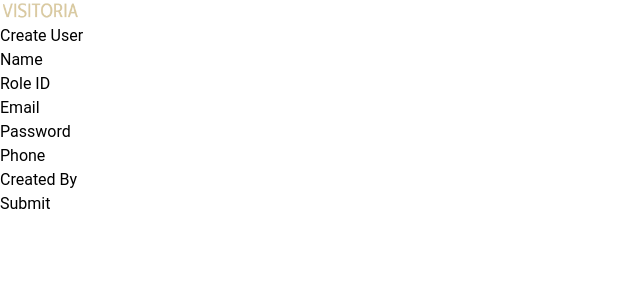
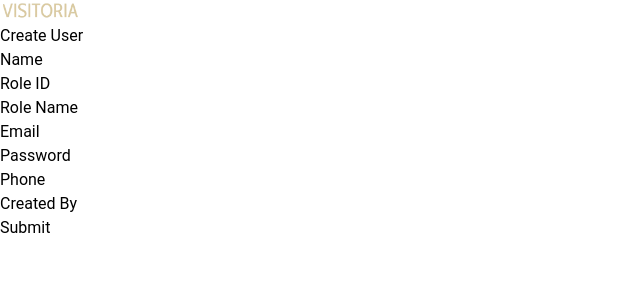
Before and after one commit to Rushi-Nikam/Visitor_management_system, a React (Vite) app in the folder Vistoria/: page /register in a window 1280 px wide. Shown: the top 300 px of the page, without its empty margins (0-640 px from the left). Built offline with nearby package versions, Linux system fonts and the light colour scheme; what @react-pdf/renderer would draw is missing.

Commit message:
add require field

```diff
--- a/Vistoria/src/Component/UserForm.jsx
+++ b/Vistoria/src/Component/UserForm.jsx
@@ -7,6 +7,7 @@ const UserForm = () => {
     email: '',
     password: '',
     phone: '',
+    role_name: '',
     created_by: '',
   });
 
@@ -45,10 +46,10 @@ const UserForm = () => {
         setFormData({
           name: '',
           roleid: '',
-
           email: '',
           password: '',
           phone: '',
+          role_name: '',
           created_by: '',
         }); // Reset the form
       } else {
@@ -81,6 +82,16 @@ const UserForm = () => {
             type="text"
             name="roleid"
             value={formData.roleid}
+            onChange={handleChange}
+            className="w-full p-2 border border-gray-300 rounded-md focus:outline-none focus:ring-2 focus:ring-blue-500"
+          />
+        </div>
+        <div>
+          <label className="block text-gray-700 font-medium mb-2">Role Name</label>
+          <input
+            type="text"
+            name="role_name"
+            value={formData.role_name}
             onChange={handleChange}
             className="w-full p-2 border border-gray-300 rounded-md focus:outline-none focus:ring-2 focus:ring-blue-500"
           />
```
